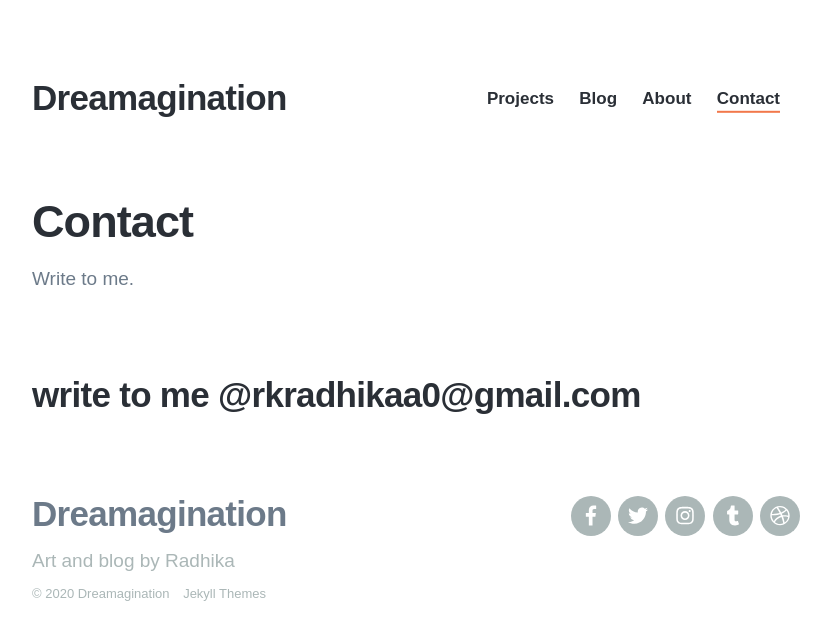
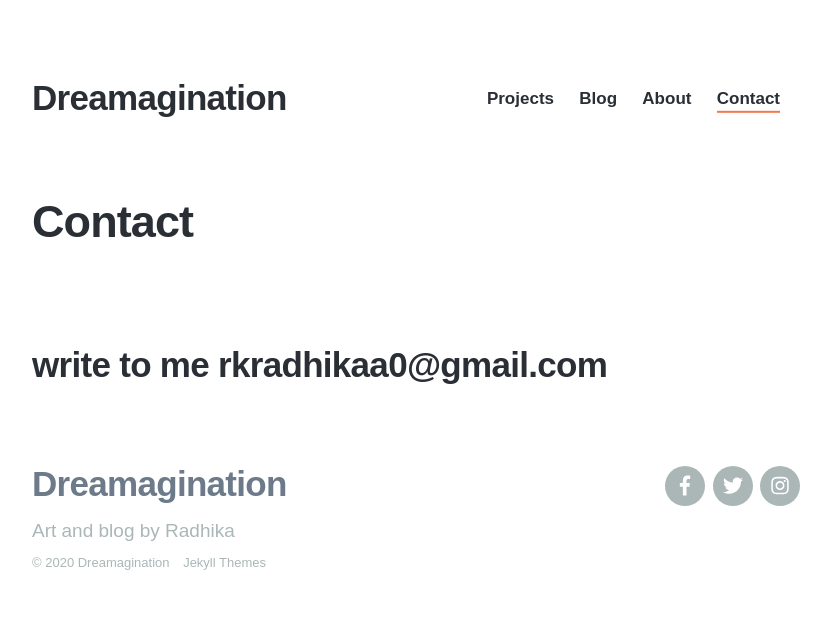
Before and after one commit to rkradhikaa/rkradhikaa.github.io, a Jekyll site: the page built from _pages/contact.md, in a window 1280 px wide. Shown: the top 640 px of the page, without its empty margins (224-1055 px from the left). Built offline with Jekyll 4.4.1, drawn with Linux system fonts in a browser that asks for light colours; nearby versions of some CDN libraries; some web fonts are replaced.

Commit message:
starbucks

```diff
--- a/_data/settings.yml
+++ b/_data/settings.yml
@@ -1,6 +1,6 @@
 basic_settings:
   site_title: Dreamagination
-  favicon_image: /images/favicon.png
+  favicon_image:
 
 header_settings:
   logo_image:
@@ -46,8 +46,8 @@ social_settings:
   amazon_url: ''
   apple_url: ''
   android_url: ''
-  tumblr_url: 'http://tumblr.com'
-  dribbble_url: 'http://dribbble.com'
+  tumblr_url: ''
+  dribbble_url: ''
   behance_url: ''
   deviantart_url: ''
   github_url: ''
--- a/_pages/contact.md
+++ b/_pages/contact.md
@@ -1,8 +1,8 @@
 ---
 title: Contact
-subtitle: Write to me.
+subtitle:
 description:
 featured_image:
 ---
 
-## write to me @rkradhikaa0@gmail.com
+## write to me rkradhikaa0@gmail.com
```
